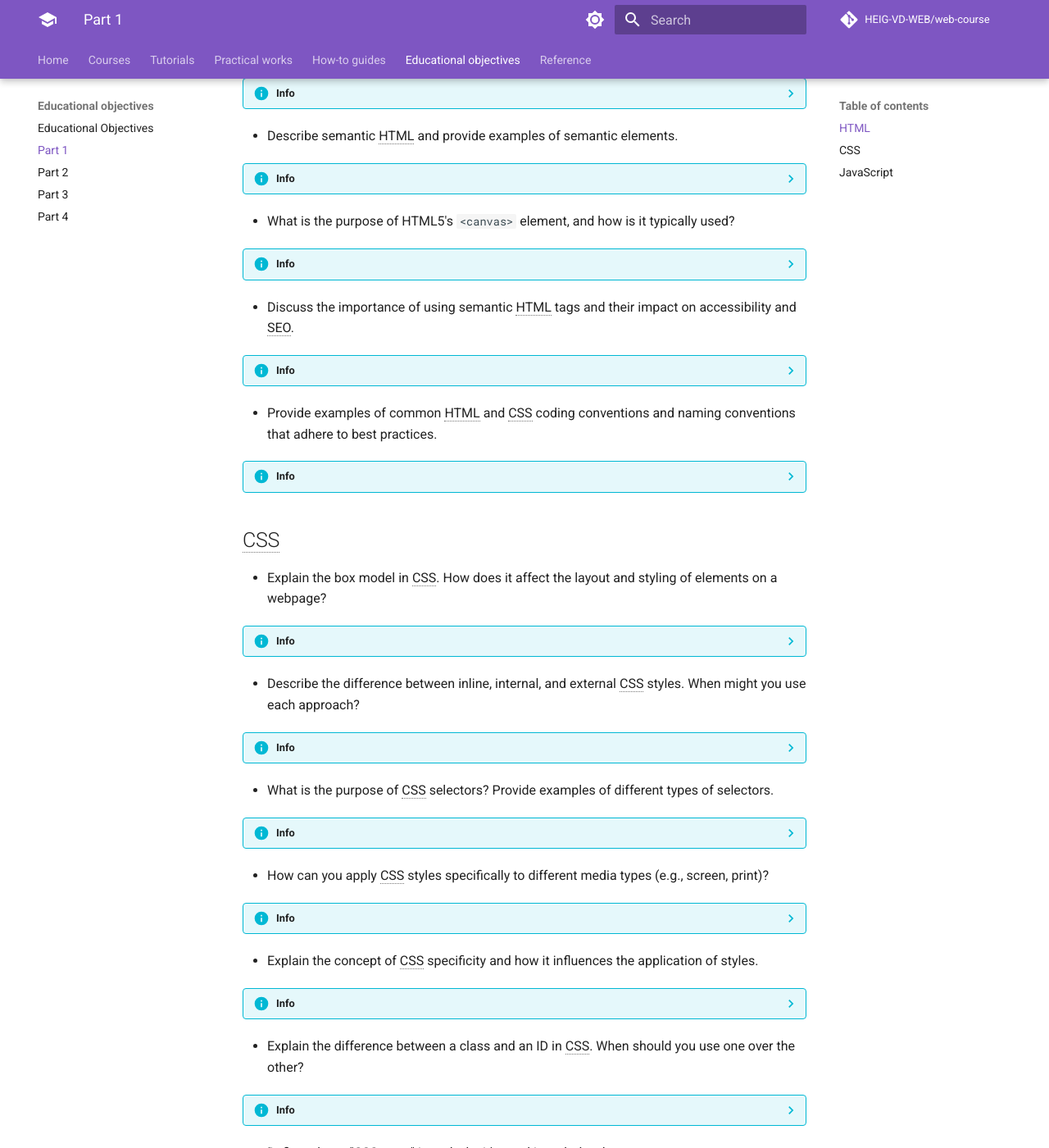
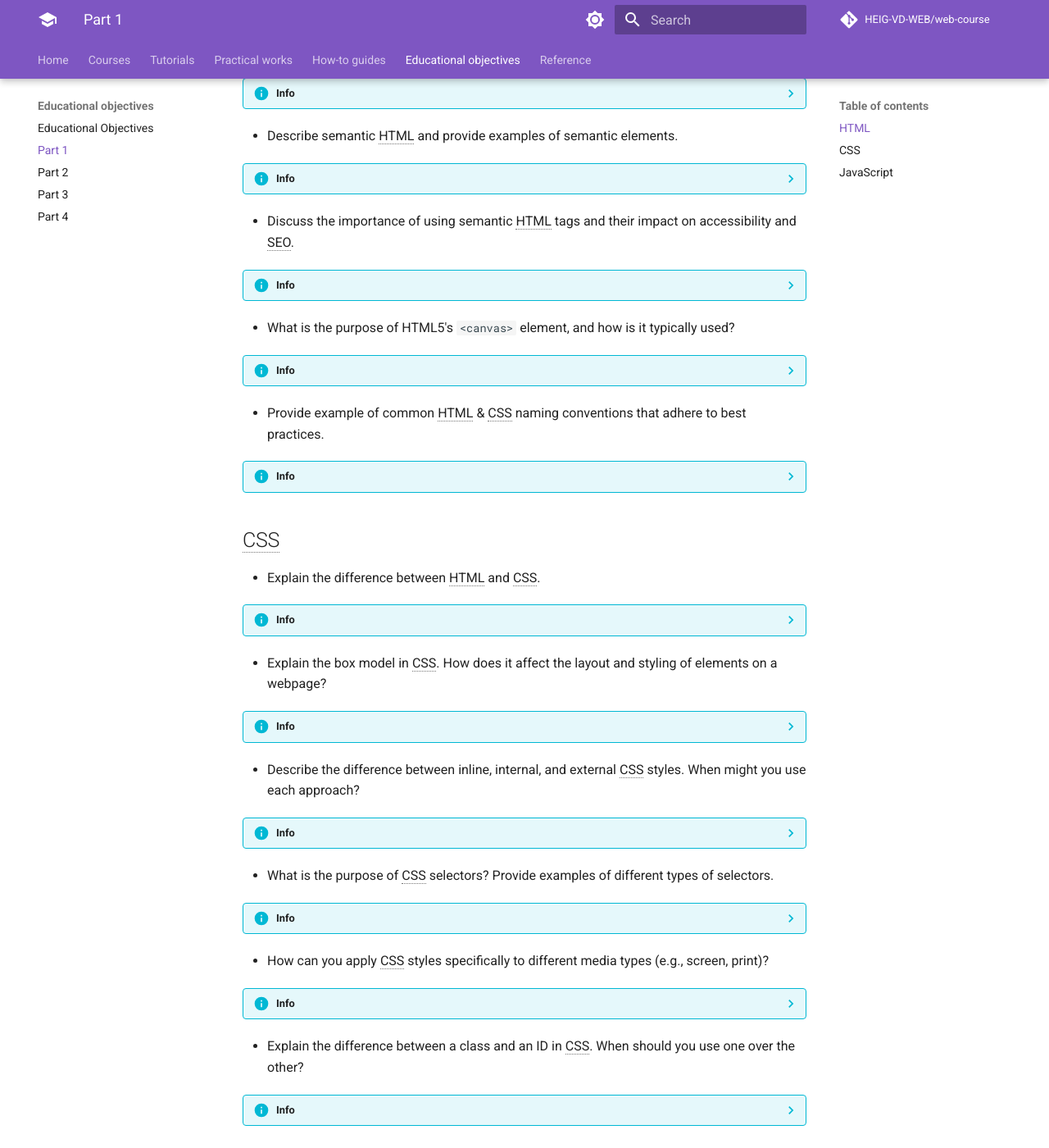
Before and after one commit to HEIG-VD-WEB/web-course, an MkDocs documentation site: the page built from docs/educational-objectives/part-1/index.md, in a window 1280 px wide and 1400 px high, scrolled down 463 px. Shown: the whole window at 82% size. Built offline with MkDocs 1.6.1 and Material for MkDocs 9.7.7, drawn with Linux system fonts in a browser that asks for light colours; comment, search, counter and statistics services are not loaded; part of the change alters nothing that is shown; some of the changed text lies outside the part shown.

Commit message:
update the educationnal objectives

````diff
--- a/docs/educational-objectives/part-1/index.md
+++ b/docs/educational-objectives/part-1/index.md
@@ -5,7 +5,7 @@
 - What does HTML stand for, and what is its primary purpose in web development?
 
 ??? info
-	HTML stands for HyperText Markup Language, and its primary purpose in web development is to structure and present content on web pages.
+	HTML stands for HyperText Markup Language, and its primary purpose in web development is to **structure** and present content on web pages.
 
 - Differentiate between HTML elements and HTML attributes. Provide examples of each.
 
@@ -22,22 +22,47 @@
 ??? info
 	Semantic HTML is the use of HTML markup to reinforce the meaning of the information in webpages rather than merely define its presentation or look. Examples of semantic elements include `<header>`, `<nav>`, `<main>`, `<article>`, `<section>`, `<aside>`, `<footer>`, `<figure>`, and `<figcaption>`.
 
+- Discuss the importance of using semantic HTML tags and their impact on accessibility and SEO.
+
+??? info
+	Semantic HTML tags help search engines understand the content of a webpage and improve the page's ranking in search results. Semantic HTML tags also help screen readers and other assistive technologies understand the content of a webpage and improve accessibility for users with disabilities.
+
 - What is the purpose of HTML5's `<canvas>` element, and how is it typically used?
 
 ??? info
 	The `<canvas>` element is used to draw graphics, animations, or other visual images on a webpage using JavaScript.
 
-- Discuss the importance of using semantic HTML tags and their impact on accessibility and SEO.
+- Provide example of common HTML & CSS naming conventions that adhere to best practices.
 
 ??? info
-	Semantic HTML tags help search engines understand the content of a webpage and improve the page's ranking in search results. Semantic HTML tags also help screen readers and other assistive technologies understand the content of a webpage and improve accessibility for users with disabilities.
+	Common conventions include using lowercase letters for HTML tags and attribute names, using hyphens for multi-word class names (e.g., class="my-class"). We use Kebab case.
 
-- Provide examples of common HTML and CSS coding conventions and naming conventions that adhere to best practices.
+	Example of all the case:
+
+	```
+	kebab-case
+	snake_case
+	PascalCase
+	camelCase
+	```
+
+## CSS
+
+- Explain the difference between HTML and CSS.
 
 ??? info
-	Common conventions include using lowercase letters for HTML tags and attribute names, using hyphens for multi-word class names (e.g., class="my-class"), and following naming conventions like BEM (Block Element Modifier) for CSS classes.
+	HTML is a markup language used to **structure** and **present content** on web pages, while CSS is a style sheet language used to **style** the presentation of HTML elements on web pages.
 
-## CSS
+	Example:
+	```html
+	<!-- HTML -->
+	<p>This is a paragraph.</p>
+
+	<!-- CSS -->
+	p {
+		color: red;
+	}
+	```
 
 - Explain the box model in CSS. How does it affect the layout and styling of elements on a webpage?
 
@@ -49,17 +74,85 @@
 ??? info
 	Inline CSS styles are applied directly to an element using the style attribute. Internal CSS styles are defined in the `<head>` section of an HTML document using the `<style>` tag. External CSS styles are defined in a separate CSS file and linked to an HTML document using the `<link>` tag. Inline styles are typically used to apply styles to a single element, internal styles are typically used to apply styles to a single page, and external styles are typically used to apply styles to multiple pages.
 
+	Example:
+	```html
+	<!-- Inline -->
+	<p style="color: red;">This is a paragraph.</p>
+
+	<!-- Internal -->
+	<head>
+		<style>
+			p {
+				color: red;
+			}
+		</style>
+	</head>
+
+	<!-- External -->
+	<head>
+		<link rel="stylesheet" href="styles.css">
+	</head>
+
+	<!-- styles.css -->
+	p {
+		color: red;
+	}
+	```
+
+
 - What is the purpose of CSS selectors? Provide examples of different types of selectors.
 
 ??? info
 	CSS selectors are used to select the HTML elements to which styles should be applied. Examples of selectors include element selectors (e.g., `p`), class selectors (e.g., `.my-class`), ID selectors (e.g., `#my-id`), and attribute selectors (e.g., `[type="text"]`).
+
+	Example:
+	```css
+	/* Element selector */
+	p {
+		color: red;
+	}
+
+	/* Class selector */
+	.my-class {
+		color: red;
+	}
+
+	/* ID selector */
+
+	#my-id {
+		color: red;
+	}
+
+	/* Attribute selector */
+
+	[type="text"] {
+		color: red;
+	}
+
+	<input type="text" value="Enter text here">
+	```
 
 - How can you apply CSS styles specifically to different media types (e.g., screen, print)?
 
 ??? info
 	You can use the `@media` rule to apply CSS styles specifically to different media types. For example, you can use the `@media screen` rule to apply styles to screens and the `@media print` rule to apply styles to printed documents.
 
-- Explain the concept of CSS specificity and how it influences the application of styles.
+	Example:
+	```css
+	@media screen {
+		body {
+			background-color: lightblue;
+		}
+	}
+
+	@media print {
+		body {
+			background-color: lightgreen;
+		}
+	}
+	```
+
+<!-- - Explain the concept of CSS specificity and how it influences the application of styles.
 
 ??? info
 	CSS specificity is a set of rules that determine which CSS styles are applied to an element when multiple styles are defined for the same element. The rules are as follows:
@@ -68,12 +161,20 @@
 	2) more specific selectors override less specific selectors; and
 	3) selectors of equal specificity override each other based on the order in which they are defined.
 
+	list of selectors by specificity (from least to most specific):
+	- type selectors (e.g., `p`)
+	- class selectors (e.g., `.my-class`)
+	- ID selectors (e.g., `#my-id`)
+	- inline styles (e.g., `style="color: red;"`)
+	- `!important` keyword
+ -->
+
 - Explain the difference between a class and an ID in CSS. When should you use one over the other?
 
 ??? info
 	Classes in CSS are used for applying styles to multiple elements with similar characteristics, while IDs are meant for unique elements. Classes are preferred for styling because they are more reusable.
 
-- Define what a "CSS reset" is and why it's used in web development.
+<!-- - Define what a "CSS reset" is and why it's used in web development.
 
 ??? info
 	A CSS reset is a set of CSS styles that resets the default styles of HTML elements to a consistent baseline across browsers. It is used to avoid cross-browser compatibility issues.
@@ -85,7 +186,7 @@
 		padding: 0;
 		box-sizing: border-box;
 	}
-	```
+	``` -->
 
 ## JavaScript
 
@@ -137,6 +238,25 @@
 ??? info
 	The DOM is a programming interface for HTML and XML documents. It represents the document as a tree of nodes and objects that can be manipulated with JavaScript.
 
+	Example:
+	```html
+	<!DOCTYPE html>
+	<html>
+		<head>
+			<title>My Webpage</title>
+		</head>
+		<body>
+			<h1>My Webpage</h1>
+			<p>Hello, world!</p>
+		</body>
+	</html>
+	```
+
+	```js
+	// Modify the text of the <p> element
+	document.querySelector('p').textContent = 'Hello, world!';
+	```
+
 - What is the differance between `==` and `===`?
 
 ??? info
@@ -144,8 +264,8 @@
 
 	Example:
 	```js
-	1 == '1'; // true
-	1 === '1'; // false
+	console.log(1 == '1'); // true
+	console.log(1 === '1'); // false
 	```
 
 <!-- - Explain the difference between synchronous and asynchronous JavaScript. Provide examples of each.
@@ -158,10 +278,28 @@
 ??? info
 	An event listener is a function that is called when a specific event occurs, such as a mouse click or key press. You can use event listeners to respond to user interactions on a webpage by attaching them to HTML elements.
 
-- Why does database calls are asynchronous in javascript?
+	Open your console with ++ctrl+shift+i++ or ++cmd+option+k++ on mac
+
+	Example:
+	```js
+	// Add an event listener to the <button> element
+	document.querySelector('summary').addEventListener('click', function() {
+		console.log('The first summary is clicked !');
+	});
+	```
+
+	```js
+	document.querySelectorAll("summary").forEach((block) => {
+	block.addEventListener("click", (e) => {
+			console.log("One of the summary is clicked !");
+		});
+	});
+	```
+
+<!-- - Why does database calls are asynchronous in javascript?
 
 ??? info
 	You should never block the [Event Loop](https://nodejs.org/en/docs/guides/dont-block-the-event-loop){:target="_blank"}
-
+ -->
 
 <!-- - [JS is weird](https://jsisweird.com/){:target="_blank"} -->
````
